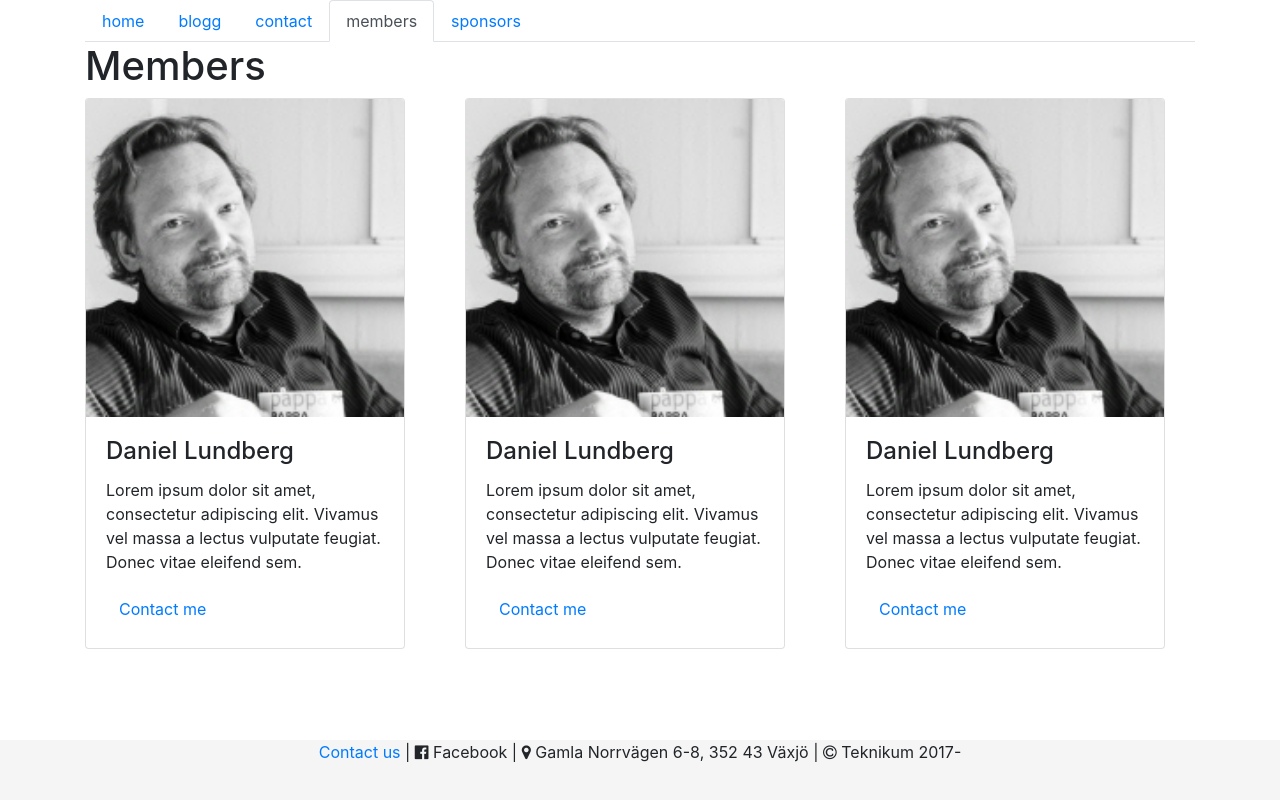
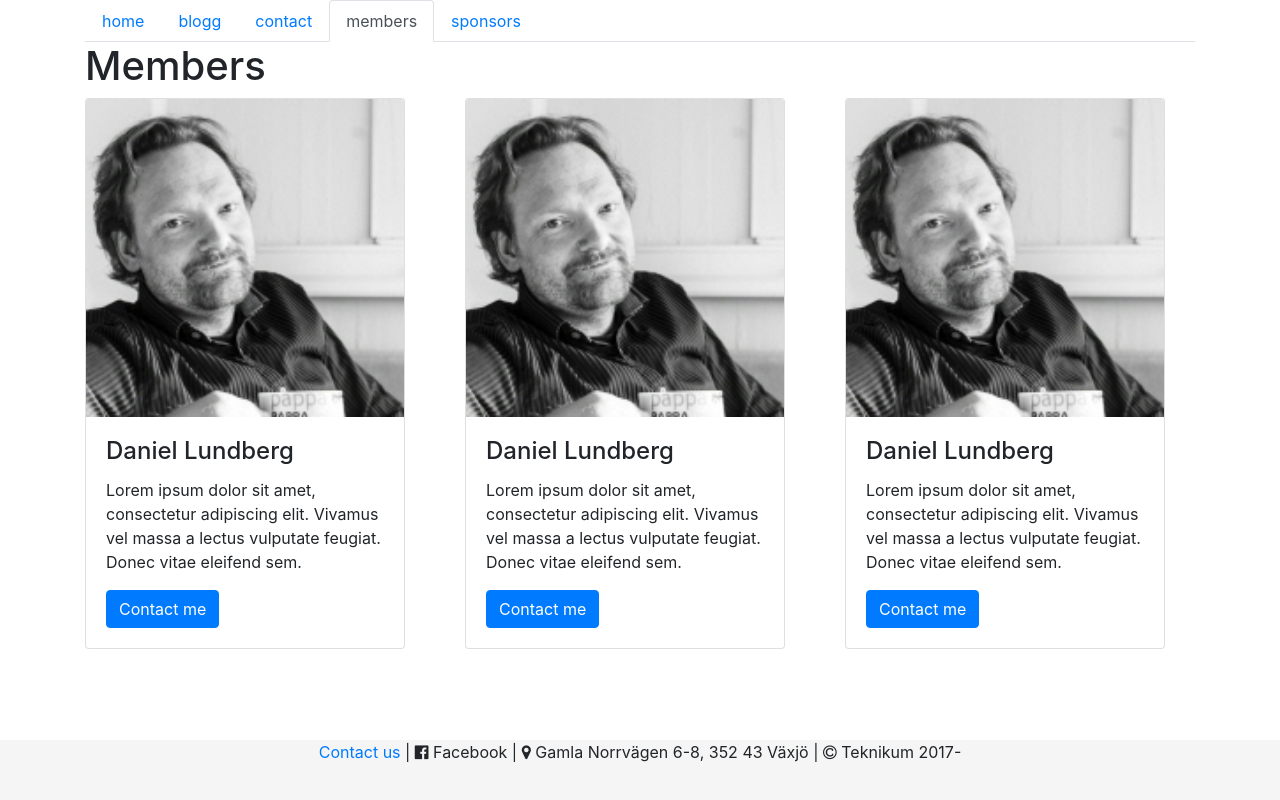
Before and after one commit to T4vxo/robotproject, an Angular app: page /members in a window 1280 px wide. Built offline with nearby package versions, Linux system fonts and the light colour scheme.

Commit message:
Update member-card.component.html

```diff
--- a/src/app/member-card/member-card.component.html
+++ b/src/app/member-card/member-card.component.html
@@ -3,6 +3,6 @@
   <div class="card-body">
     <h4 class="card-title">{{user.title}}</h4>
     <p class="card-text">{{user.text}}</p>
-    <a [href]="'mailto:'+user.mail" class="btn btn-Danger">Contact me</a>
+    <a [href]="'mailto:'+user.mail" class="btn btn-primary">Contact me</a>
   </div>
 </div>
```
